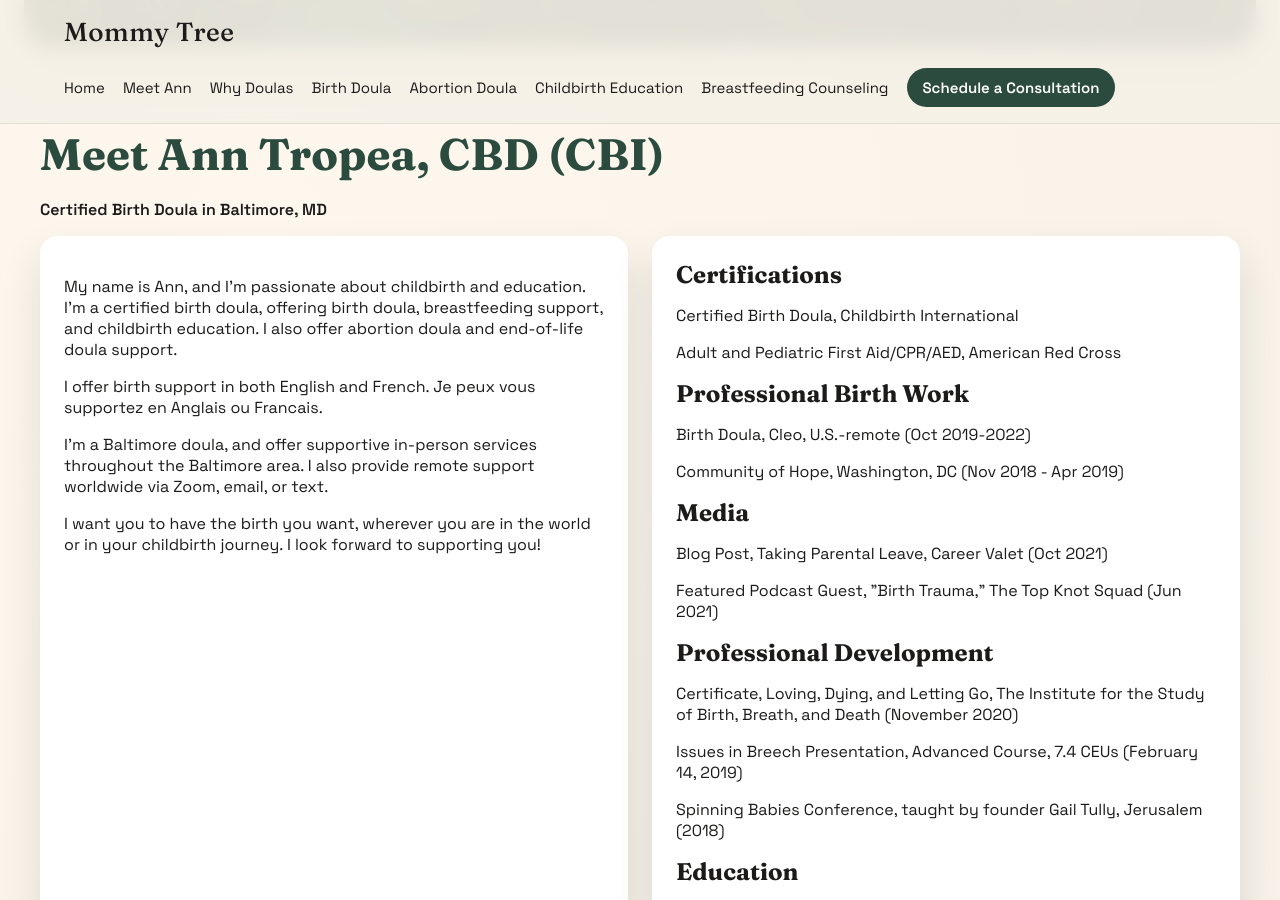
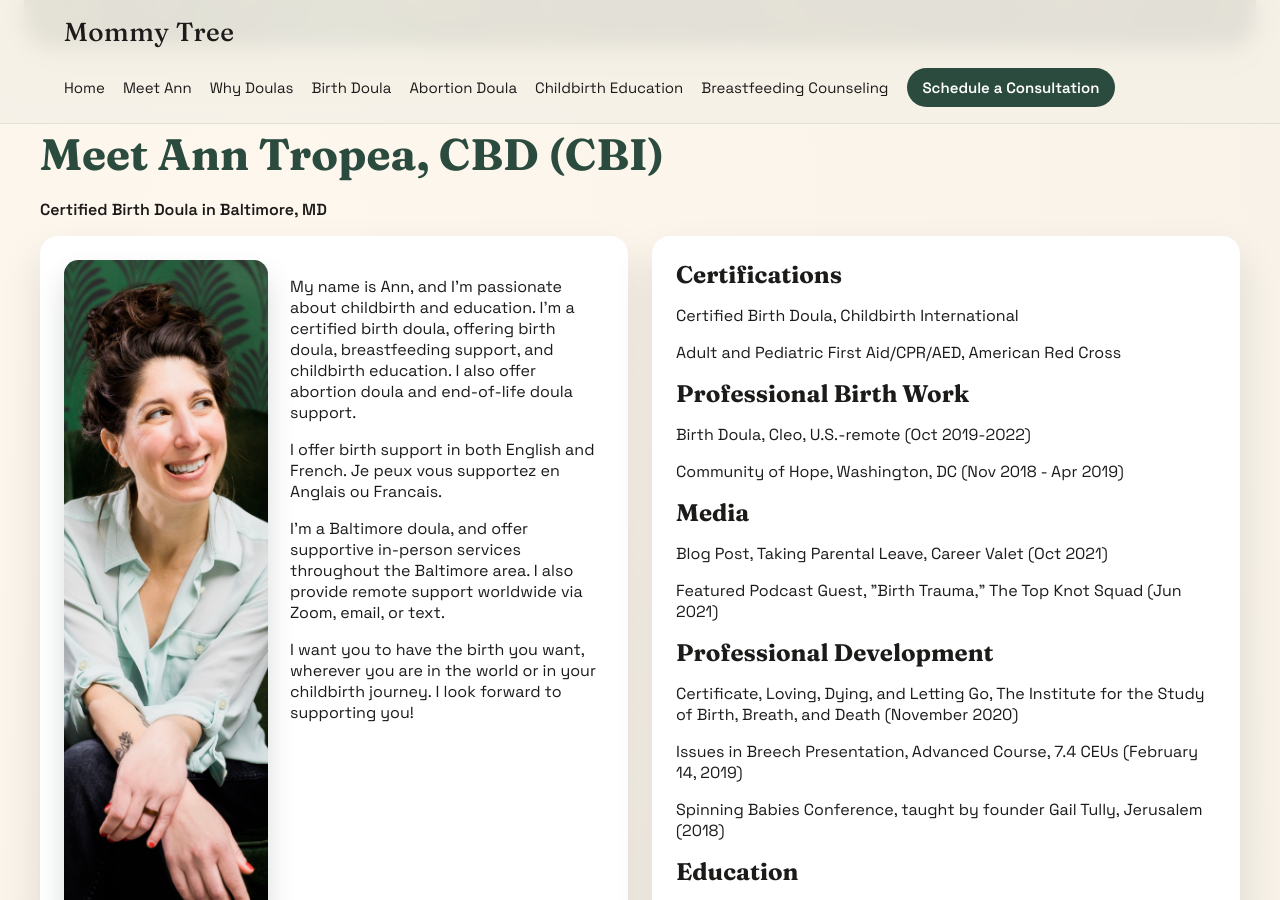
Before and after one commit to anntropea-oss/wixmigration, a Jekyll site: the page built from index.html, in a window 1280 px wide and 900 px high, scrolled down 735 px. Built offline with Jekyll 4.4.1, drawn with Linux system fonts in a browser that asks for light colours.

Commit message:
Add Ann headshot to homepage

```diff
--- a/assets/css/site.css
+++ b/assets/css/site.css
@@ -184,6 +184,23 @@ li {
   color: var(--forest);
 }
 
+.profile-card {
+  align-items: start;
+  display: grid;
+  gap: 22px;
+  grid-template-columns: minmax(150px, 0.65fr) minmax(0, 1fr);
+}
+
+.profile-photo {
+  aspect-ratio: 4 / 5;
+  border-radius: calc(var(--radius) * 0.8);
+  box-shadow: 0 16px 28px rgba(27, 42, 33, 0.16);
+  height: 100%;
+  object-fit: cover;
+  object-position: center top;
+  width: 100%;
+}
+
 .callout {
   background: linear-gradient(120deg, var(--mist), #fff);
   border-radius: var(--radius);
@@ -323,4 +340,10 @@ li {
   .nav-links {
     font-size: 14px;
   }
+  .profile-card {
+    grid-template-columns: 1fr;
+  }
+  .profile-photo {
+    max-height: 520px;
+  }
 }
--- a/index.html
+++ b/index.html
@@ -16,11 +16,14 @@
   <h2>Meet Ann Tropea, CBD (CBI)</h2>
   <p><strong>Certified Birth Doula in Baltimore, MD</strong></p>
   <div class="grid">
-    <div class="card">
-      <p>My name is Ann, and I'm passionate about childbirth and education. I'm a certified birth doula, offering birth doula, breastfeeding support, and childbirth education. I also offer abortion doula and end-of-life doula support.</p>
-      <p>I offer birth support in both English and French. Je peux vous supportez en Anglais ou Francais.</p>
-      <p>I'm a Baltimore doula, and offer supportive in-person services throughout the Baltimore area. I also provide remote support worldwide via Zoom, email, or text.</p>
-      <p>I want you to have the birth you want, wherever you are in the world or in your childbirth journey. I look forward to supporting you!</p>
+    <div class="card profile-card">
+      <img class="profile-photo" src="{{ '/assets/images/about/ann-tropea-headshot.jpg' | relative_url }}" alt="Ann Tropea smiling in a green chair" />
+      <div>
+        <p>My name is Ann, and I'm passionate about childbirth and education. I'm a certified birth doula, offering birth doula, breastfeeding support, and childbirth education. I also offer abortion doula and end-of-life doula support.</p>
+        <p>I offer birth support in both English and French. Je peux vous supportez en Anglais ou Francais.</p>
+        <p>I'm a Baltimore doula, and offer supportive in-person services throughout the Baltimore area. I also provide remote support worldwide via Zoom, email, or text.</p>
+        <p>I want you to have the birth you want, wherever you are in the world or in your childbirth journey. I look forward to supporting you!</p>
+      </div>
     </div>
     <div class="card">
       <h3>Certifications</h3>
```
Also changed, not shown: SOLUTIONS.md (+8 -0 lines), assets/images/about/ann-tropea-headshot.jpg (added).
